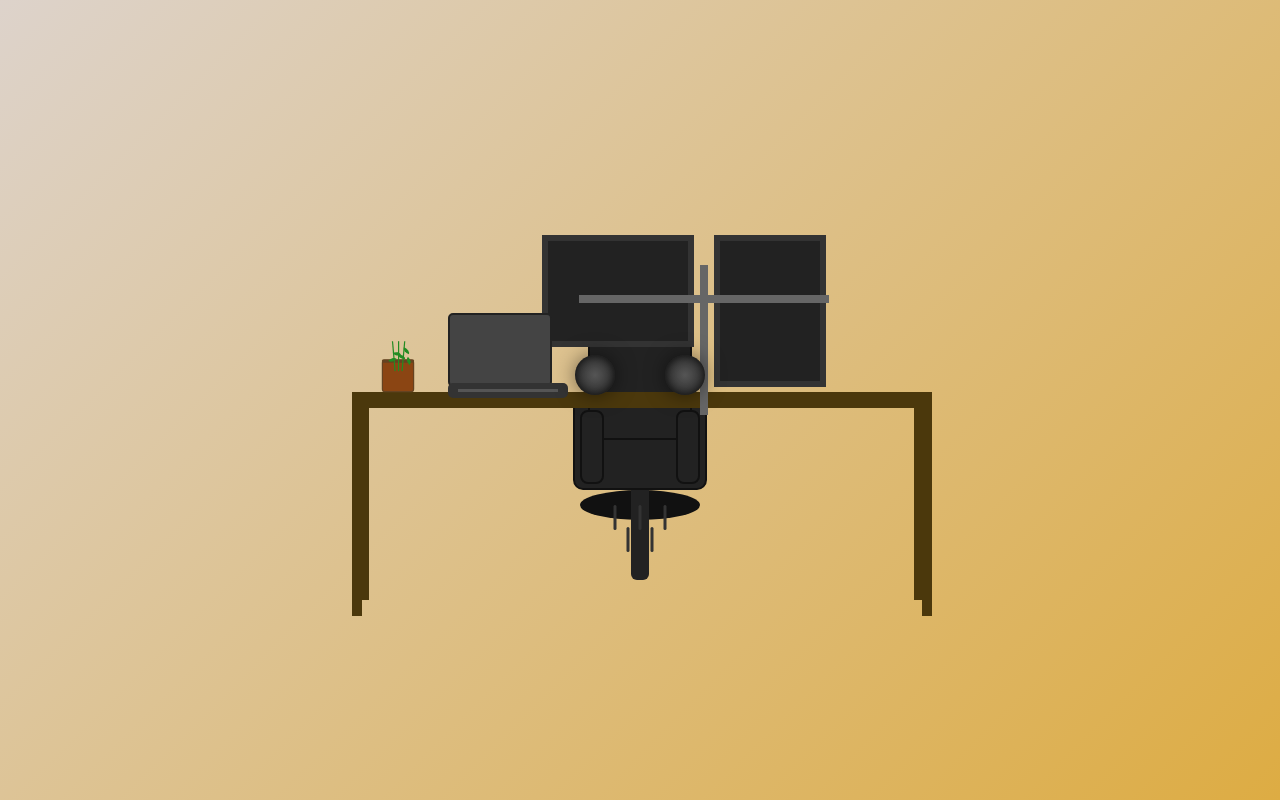
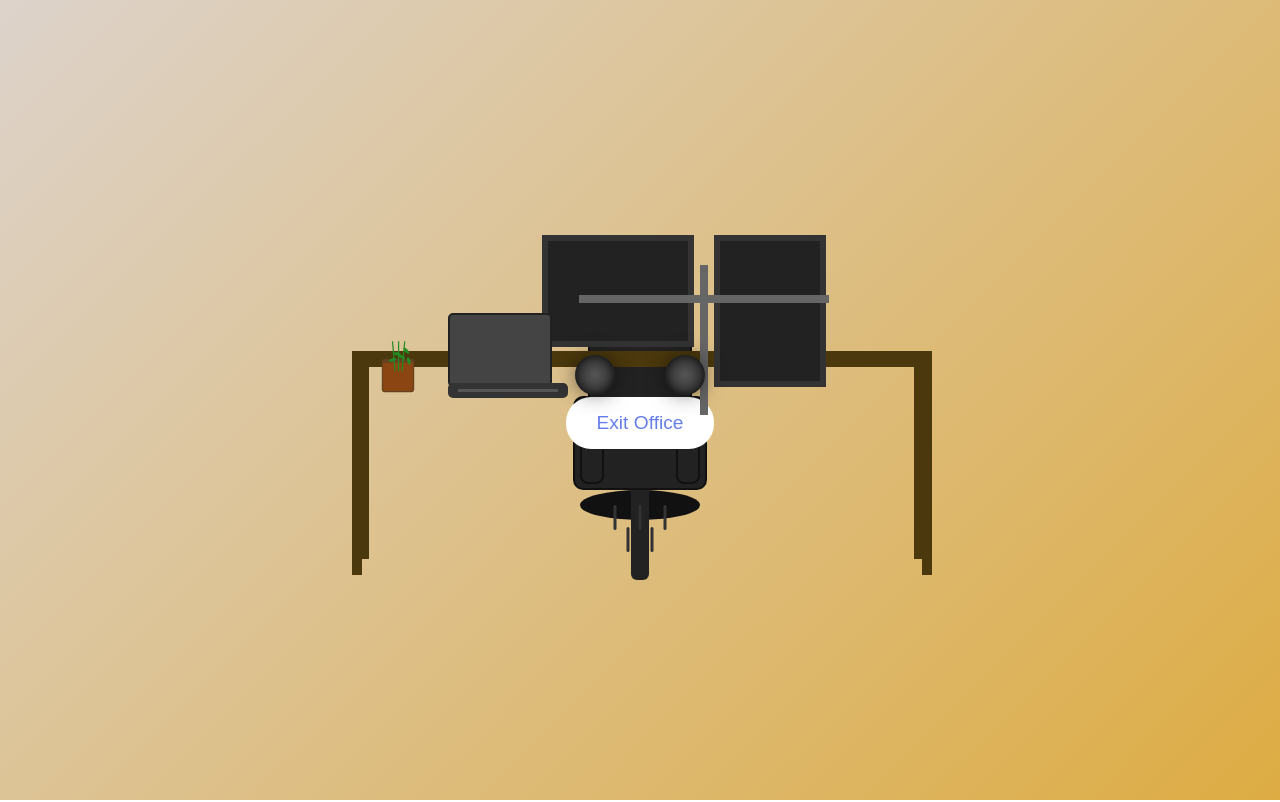
Before and after one commit to cbms26/dev-front-end-challenge-css-art-office-culture, a plain HTML site: page index.html in a window 1280 px wide. Both pictures are taken after a click on the element 752 px from the left and 392 px from the top of the page. Drawn offline with Linux system fonts and the light colour scheme.

Commit message:
update index

```diff
--- a/index.html
+++ b/index.html
@@ -64,7 +64,7 @@
           <div class="leaf leaf5"></div>
         </div>
       </div>
-      <!-- <button onclick="showDoor()">Exit Office</button> -->
+      <button onclick="showDoor()">Exit Office</button>
     </div>
 
     <!-- office door -->
```
